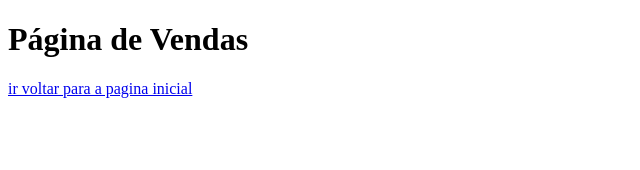
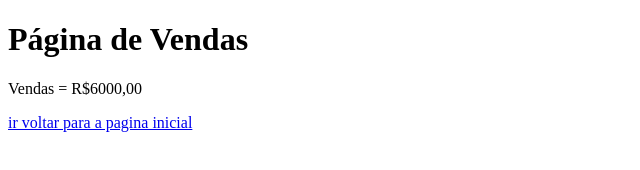
Before and after one commit to edsonseeker/aula-github, a plain HTML site: page vendas.html in a window 1280 px wide. Shown: the whole page, without its empty margins (0-640 px from the left). Drawn offline with Linux system fonts and the light colour scheme.

Commit message:
acrescentado valor das vendas

```diff
--- a/vendas.html
+++ b/vendas.html
@@ -7,6 +7,7 @@
 </head>
 <body>
     <h1>Página de Vendas</h1>
+    <P>Vendas = R$6000,00</P>
     <a href="index.html">ir voltar para a pagina inicial </a>
 
 </body>
```
